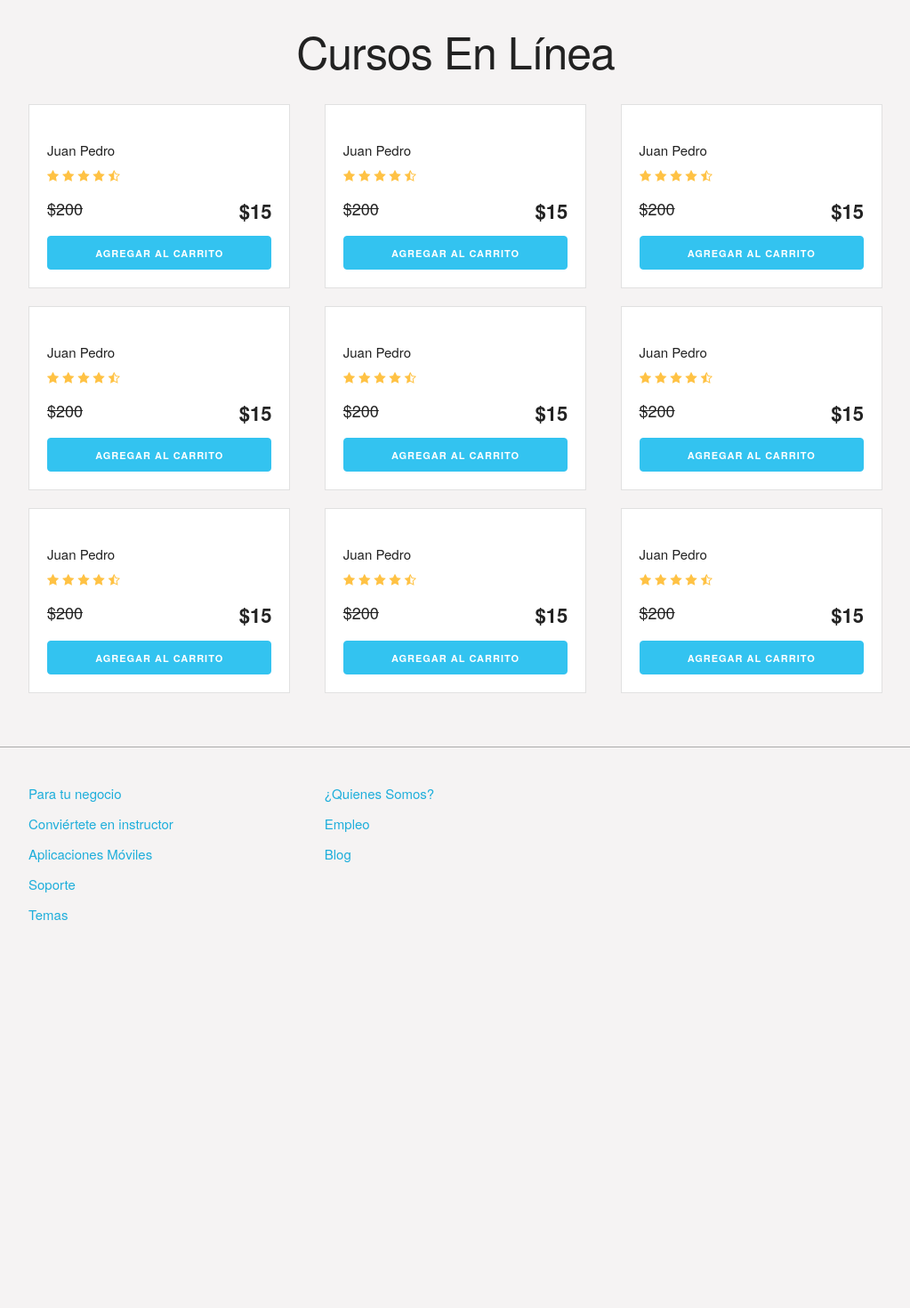
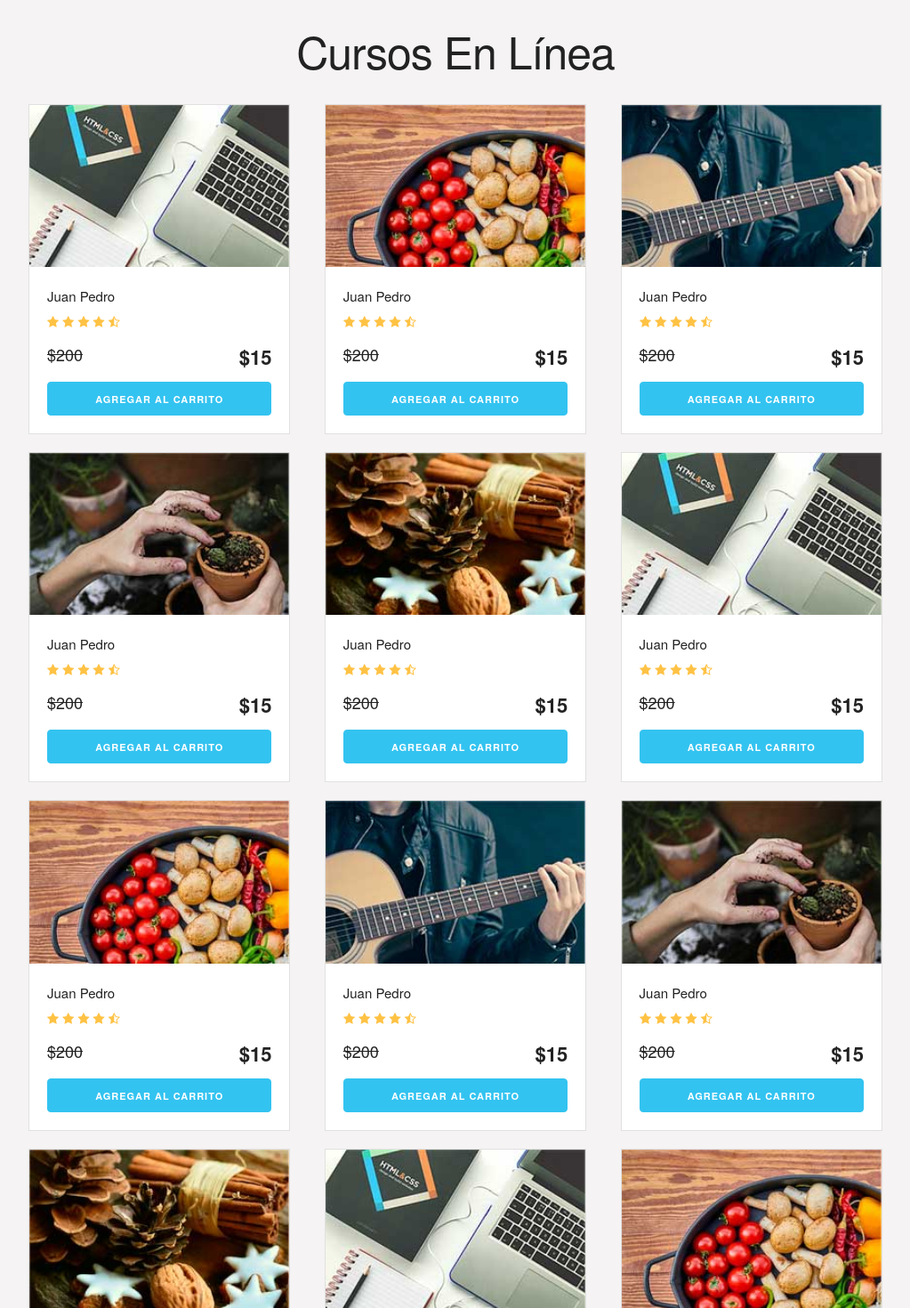
Before and after one commit to TomasSacripanti/Shopcart, a React (Create React App) app: page / in a window 1280 px wide. Shown: the part 520-1990 px from the top of the page at 89% size, without its empty margins (128-1151 px from the left). Before the commit the page ends 1570 px from the top, so only its background shows below. Built offline with nearby package versions, Linux system fonts and the light colour scheme.

Commit message:
Agregamos imagenes a las cards

```diff
--- a/src/App.js
+++ b/src/App.js
@@ -1,19 +1,9 @@
 import React from 'react';
-import Header from './components/Header';
-import Hero from './components/Hero';
-import Bar from './components/Bar';
-import Courses from './components/Courses';
-import Footer from './components/Footer';
+import Logic from './components/Logic';
 
 function App() {
   return (
-    <div>
-      <Header></Header>
-      <Hero></Hero>
-      <Bar></Bar>
-      <Courses></Courses>
-      <Footer></Footer>
-    </div>
+    <Logic></Logic>
   );
 }
 
--- a/src/components/Card.js
+++ b/src/components/Card.js
@@ -5,7 +5,7 @@ export class Card extends Component {
     render() {
         return (
             <div className="card">
-                <img src="" alt=""/>
+                <img className="u-full-width" src={this.props.img} alt=""/>
                 <div className="info-card">
                     <h4></h4>
                     <p>Juan Pedro</p>
--- a/src/components/Courses.js
+++ b/src/components/Courses.js
@@ -1,6 +1,11 @@
 import React, { Component } from 'react';
 import Card from './Card';
 import './styles/Courses.css';
+import imgCurso1 from '../images/curso1.jpg';
+import imgCurso2 from '../images/curso2.jpg';
+import imgCurso3 from '../images/curso3.jpg';
+import imgCurso4 from '../images/curso4.jpg';
+import imgCurso5 from '../images/curso5.jpg';
 
 export class Courses extends Component {
     render() {
@@ -9,35 +14,46 @@ export class Courses extends Component {
                 <h1 id="encabezado" className="encabezado">Cursos En Línea</h1>
                 <div className="row">
                     <div className="four columns">
-                        <Card></Card>
+                        <Card img={imgCurso1}></Card>
                     </div>
                     <div className="four columns">
-                        <Card></Card>
+                        <Card img={imgCurso2}></Card>
                     </div>
                     <div className="four columns">
-                        <Card></Card>
+                        <Card img={imgCurso3}></Card>
                     </div>
                 </div>
                 <div className="row">
                     <div className="four columns">
-                        <Card></Card>
+                        <Card img={imgCurso4}></Card>
                     </div>
                     <div className="four columns">
-                        <Card></Card>
+                        <Card img={imgCurso5}></Card>
                     </div>
                     <div className="four columns">
-                        <Card></Card>
+                        <Card img={imgCurso1}></Card>
                     </div>
                 </div>
                 <div className="row">
                     <div className="four columns">
-                        <Card></Card>
+                        <Card img={imgCurso2}></Card>
                     </div>
                     <div className="four columns">
-                        <Card></Card>
+                        <Card img={imgCurso3}></Card>
                     </div>
                     <div className="four columns">
-                        <Card></Card>
+                        <Card img={imgCurso4}></Card>
+                    </div>
+                </div>
+                <div className="row">
+                    <div className="four columns">
+                        <Card img={imgCurso5}></Card>
+                    </div>
+                    <div className="four columns">
+                        <Card img={imgCurso1}></Card>
+                    </div>
+                    <div className="four columns">
+                        <Card img={imgCurso2}></Card>
                     </div>
                 </div>
             </div>
--- /dev/null
+++ b/src/components/Logic.js
@@ -0,0 +1,22 @@
+import React, { Component } from 'react';
+import Header from './Header';
+import Hero from './Hero';
+import Courses from './Courses';
+import Footer from './Footer';
+import Bar from './Bar';
+
+export class Logic extends Component {
+    render() {
+        return (
+            <>
+                <Header></Header>
+                <Hero></Hero>
+                <Bar></Bar>
+                <Courses></Courses>
+                <Footer></Footer>
+            </>
+        )
+    }
+}
+
+export default Logic;
--- a/src/index.js
+++ b/src/index.js
@@ -4,6 +4,6 @@ import './index.css';
 import App from './App';
 
 ReactDOM.render(
-  <App />,
+  <App/>,
   document.getElementById('root')
 );
```
